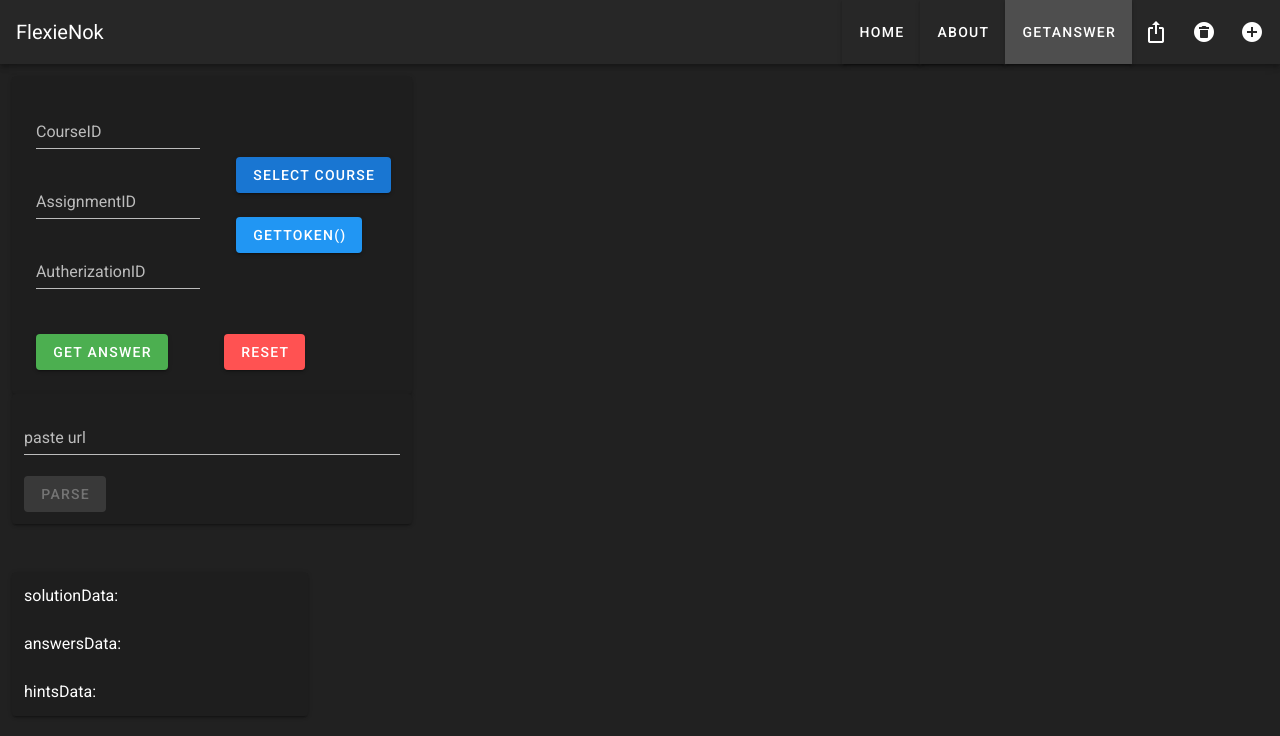
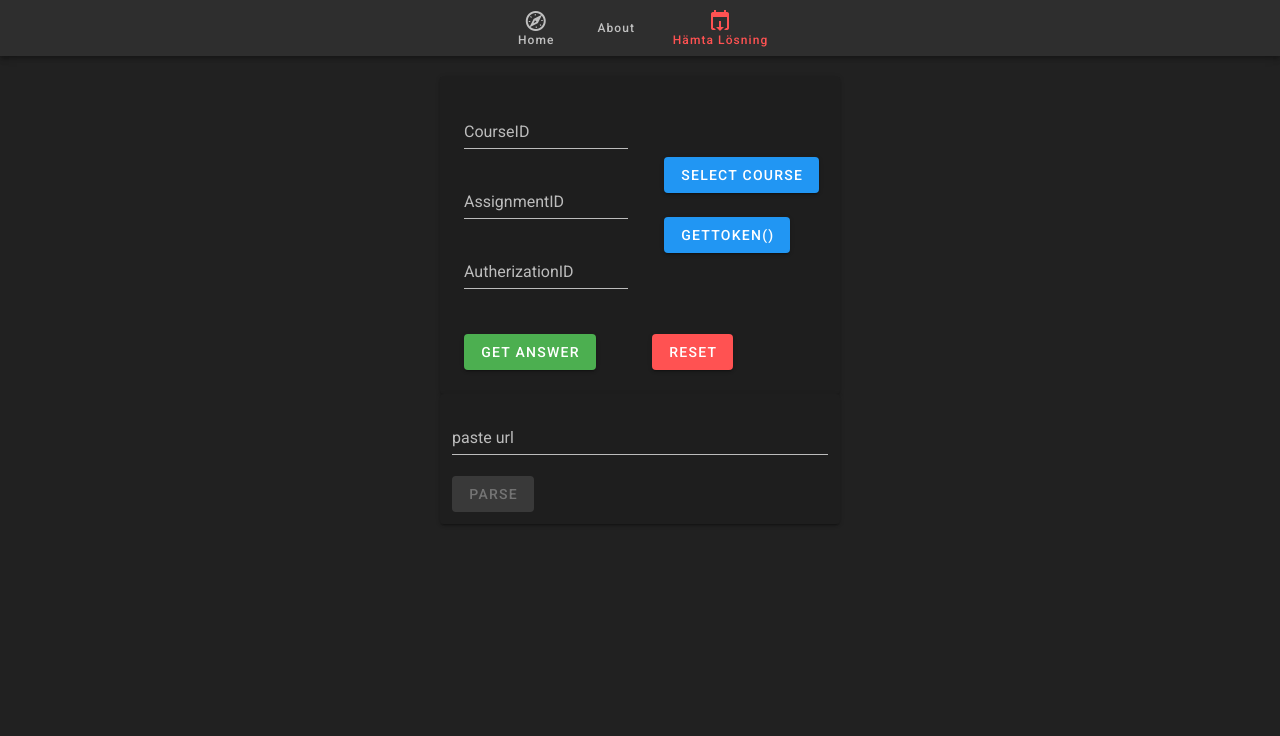
Before and after one commit to flexienok/flexienok, a Vue app in the folder flexienok/: page /GetAnswer in a window 1280 px wide. Shown: the top 736 px of the page. Built offline with nearby package versions, Linux system fonts and the light colour scheme.

Commit message:
lite coolare hemsida

```diff
--- a/flexienok/src/App.vue
+++ b/flexienok/src/App.vue
@@ -1,10 +1,11 @@
 <template>
   <v-app>
-    <toolbar />
+    <!-- <toolbar /> -->
+    <bottomNav />
 
     <v-content class="grey darken-4">
       <v-fade-transition mode="out-in">
-        <router-view />
+        <router-view class="px-8 py-8" />
       </v-fade-transition>
     </v-content>
   </v-app>
@@ -13,7 +14,8 @@
 <script>
 export default {
   components: {
-    toolbar: () => import("./components/toolbar.vue")
+    // toolbar: () => import("./components/toolbar.vue"),
+    bottomNav: () => import("./components/bottomNav.vue")
   }
 };
 </script>
--- /dev/null
+++ b/flexienok/src/components/bottomNav.vue
@@ -0,0 +1,31 @@
+<template>
+  <v-bottom-navigation :value="activeBtn" color="error">
+    <v-btn to="/">
+      <span>Home</span>
+      <v-icon>mdi-apple-safari</v-icon>
+    </v-btn>
+    <v-btn to="/About">
+      <span>About</span>
+      <v-icon>mdi-android-messages</v-icon>
+    </v-btn>
+    <v-btn to="/GetAnswer">
+      <span>Hämta Lösning</span>
+      <v-icon>mdi-calendar-export</v-icon>
+    </v-btn>
+  </v-bottom-navigation>
+</template>
+
+<script>
+import paths from "@/router/paths";
+
+export default {
+  data: () => ({
+    activeBtn: 1
+  }),
+  computed: {
+    links() {
+      return paths;
+    }
+  }
+};
+</script>
--- a/flexienok/src/components/infoinput.vue
+++ b/flexienok/src/components/infoinput.vue
@@ -1,5 +1,5 @@
 <template>
-  <v-col>
+  <div>
     <v-card dark justify-center class="width">
       <v-content>
         <v-container fluid fill-height>
@@ -61,7 +61,7 @@
         <span id="a"></span>
       </v-card>
     </v-flex>
-  </v-col>
+  </div>
 </template>
 
 <script>
--- a/flexienok/src/plugins/vuetify.js
+++ b/flexienok/src/plugins/vuetify.js
@@ -3,4 +3,20 @@ import Vuetify from 'vuetify/lib';
 
 Vue.use(Vuetify);
 
-export default new Vuetify({});
+export default new Vuetify({
+    theme: {
+        dark: true,
+        themes: {
+            light: {
+                primary: '#1976D2',
+                secondary: '#424242',
+                accent: '#82B1FF',
+                error: '#db0000',
+                info: '#2196F3',
+                success: '#4CAF50',
+                warning: '#FFC107',
+                darkness: '##1c1c1c'
+            }
+        }
+    }
+});
--- a/flexienok/src/views/GetAnswer.vue
+++ b/flexienok/src/views/GetAnswer.vue
@@ -1,7 +1,9 @@
 <template>
   <div>
-    <infoinput />
-    <testcard />
+    <v-row align="center" justify="center">
+      <infoinput />
+      <!-- <testcard /> -->
+    </v-row>
   </div>
 </template>
 
@@ -9,8 +11,8 @@
 export default {
   name: "GetAnswer",
   components: {
-    infoinput: () => import("../components/infoinput.vue"),
-    testcard: () => import("../components/testcard.vue")
+    infoinput: () => import("../components/infoinput.vue")
+    // testcard: () => import("../components/testcard.vue")
   }
 };
 </script>
--- a/flexienok/src/views/Home.vue
+++ b/flexienok/src/views/Home.vue
@@ -2,12 +2,51 @@
 <template>
   <div class="home">
     <v-row align="center" justify="center">
-      <img alt="Vue logo" src="../assets/logo.png" />
+      <v-container>
+        <v-content class="px-8 py-8">
+          <v-row align="center" justify="center">
+            <span class="titel">Välkommen till FlexieNok</span>
+          </v-row>
+          <v-row align="center" justify="center">
+            <span class="subtext">Detta är absolut inte ett fusk! Bara ett hälpmedel. ;)</span>
+          </v-row>
+        </v-content>
+      </v-container>
+    </v-row>
 
-    </v-row>
     <v-row align="center" justify="center">
-
-      <v-btn large depressed color="secondary" to="/GetAnswer">Hämta ditt ditt svar</v-btn>
+      <v-hover v-slot:default="{ hover }">
+        <v-card
+          :elevation="hover ? 24 : 2"
+          to="/GetAnswer"
+          width="350"
+          color="darkness"
+          raised
+          outlined
+        >
+          <v-content class="px-8 py-8">
+            <v-row align="center" justify="center">
+              <v-btn large disable>Hämta ditt ditt svar</v-btn>
+            </v-row>
+            <v-row align="center" justify="center">
+              <img alt="Vue logo" src="../assets/favicon.png" />
+            </v-row>
+          </v-content>
+        </v-card>
+      </v-hover>
     </v-row>
   </div>
 </template>
+
+<style scoped>
+.titel {
+  font-family: verdana;
+  font-size: 60px;
+  color: red;
+}
+.subtext {
+  font-family: verdana;
+  font-size: 20px;
+  color: red;
+}
+</style>
```
Also changed, not shown: flexienok/src/assets/favicon.png (added).
